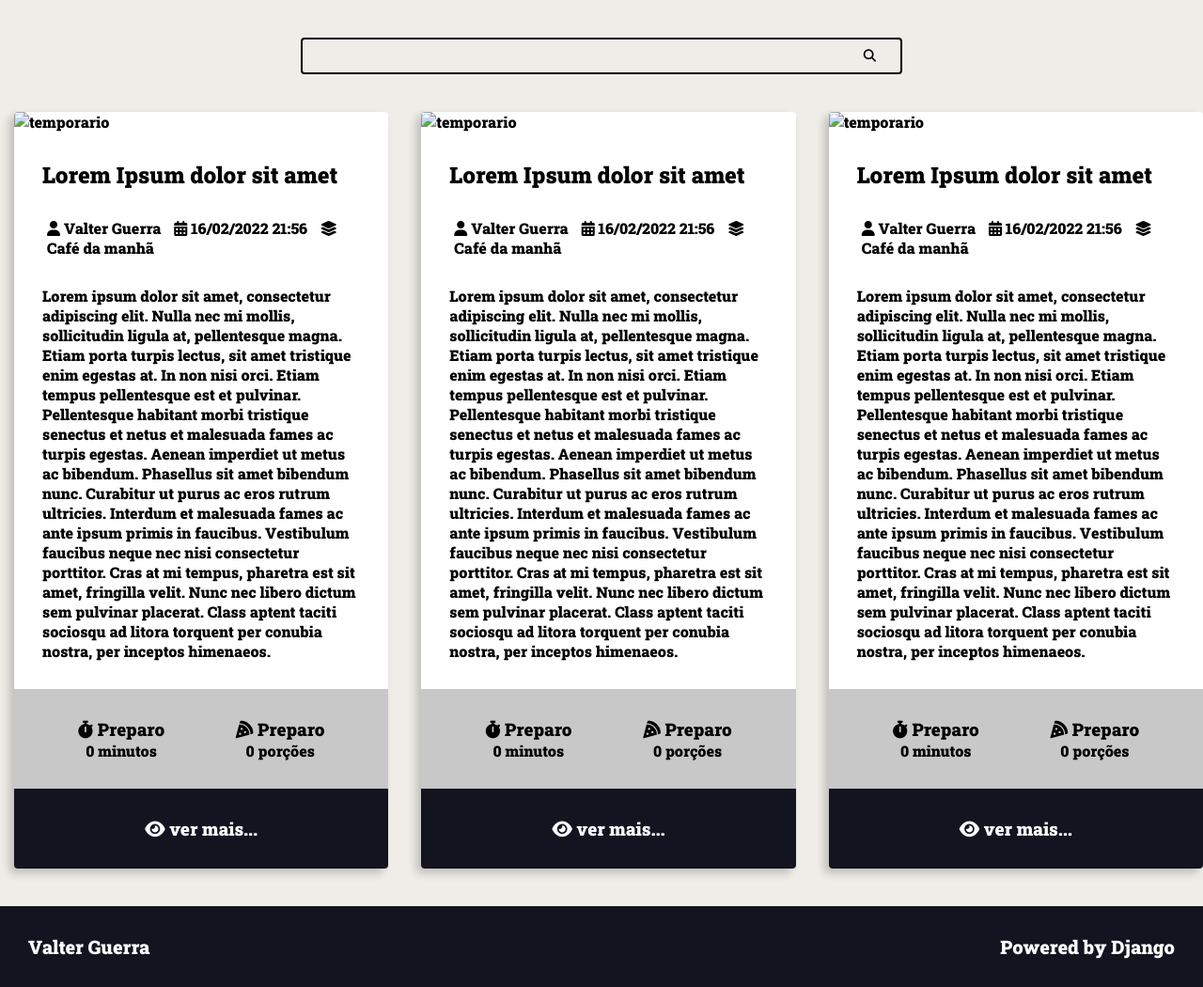
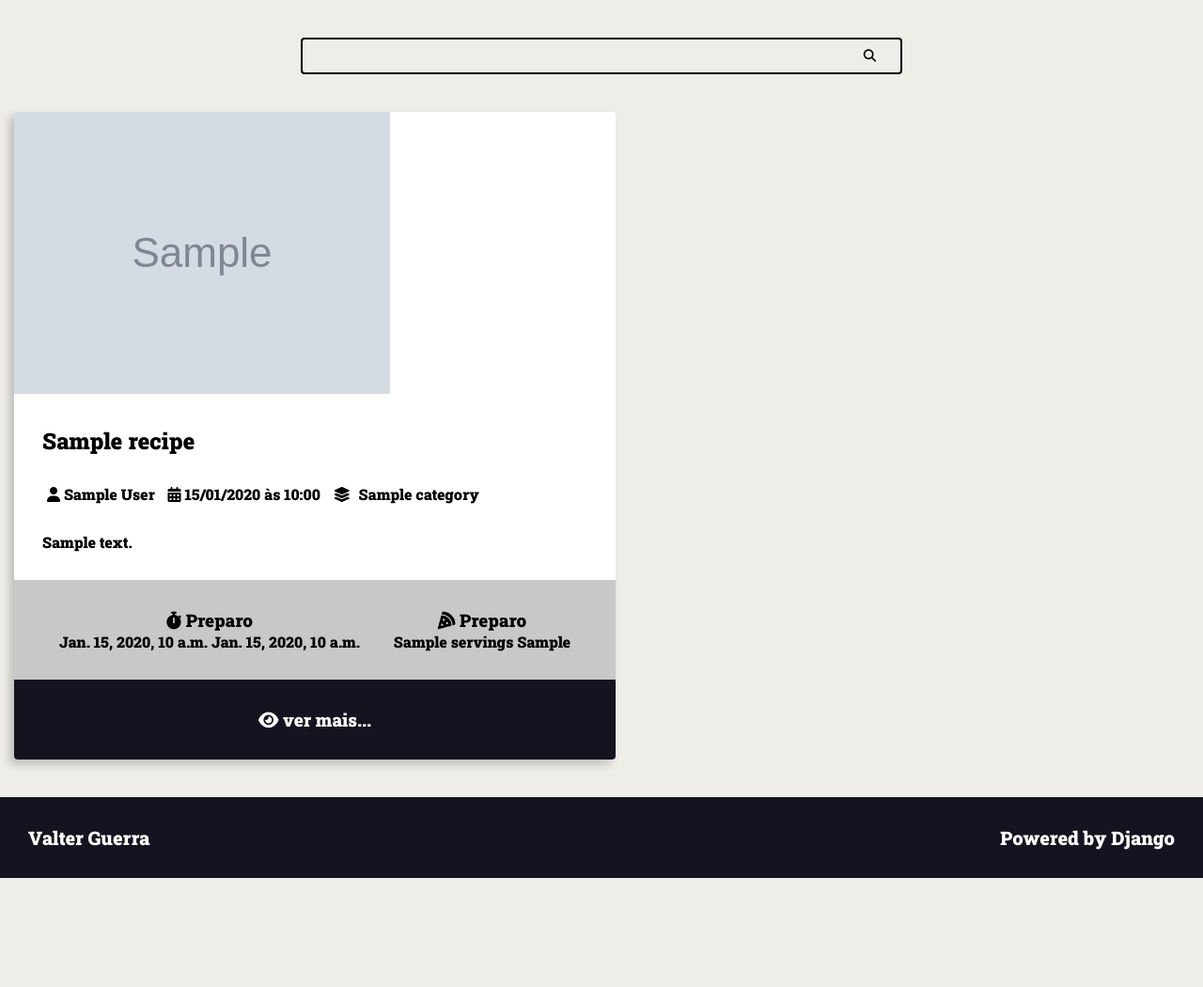
Before and after one commit to netoguerradev/DjangoRecipes, a Django app: template app/templates/global/home.html in a window 1280 px wide. Shown: the part 133-1183 px from the top of the page at 94% size. After the commit the page ends 1067 px from the top, so only its background shows below. Run offline with Django 4.2, Linux system fonts and the light colour scheme; the template is opened without the code that fills it: most values are stand-ins (such as "Sample title", 1, 10 or a date in 2020); grey boxes marked "Sample" are stand-in pictures; parts of the project's set-up code (start-up, migrations or seed data) failed here and were passed over; some libraries are stand-ins or nearby versions.

Commit message:
add models

```diff
--- a/app/static/recipes/css/styles.css
+++ b/app/static/recipes/css/styles.css
@@ -101,6 +101,8 @@ h1,h2,h3,h4{
 .recipe-list-item{
     max-width:64rem;
     margin-left: 15px;
+    height: fit-content;
+    margin: 0 auto;
 }
 
 .recipe-list-item:hover{
--- a/app/templates/global/home.html
+++ b/app/templates/global/home.html
@@ -4,8 +4,8 @@
 
 {% block content%}
 
-    {% include 'partials/recipe.html' %}
-    {% include 'partials/recipe.html' %}
-    {% include 'partials/recipe.html' %}
+    {% for recipe in recipes %}
+        {% include 'partials/recipe.html' %}
+    {% endfor %}
 
 {% endblock content%}
--- a/app/templates/partials/header.html
+++ b/app/templates/partials/header.html
@@ -1,6 +1,6 @@
 <header class="main-header-container">
     <div class="main-header container">
-        <a class="main-logo" href="/">
+        <a class="main-logo" href="{% url 'recipe-home' %}">
             <i class="fa-sharp fa-solid fa-utensils"></i>
             <span> Recipes {{name}}</span>
         </a>
--- a/app/templates/partials/recipe.html
+++ b/app/templates/partials/recipe.html
@@ -1,27 +1,29 @@
 <div class="recipe recipe-list-item">
     <div class="recipe-cover">
-        <img src="https://via.placeholder.com/1280x720/13141f" alt="temporario">
+        <img src="{{ recipe.cover.url }}" alt="temporario">
     </div>
     <div class="recipe-title-container">
-        <h2 class="recipe-title">Lorem Ipsum dolor sit amet</h2>
+        <h2 class="recipe-title">{{ recipe.title }}</h2>
     </div> <!--recipe-title-container-->
     <div class="recipe-author">
         <span class="recipe-author-item">
             <i class="fas fa-user"></i>
-            Valter Guerra
+            {{ recipe.author.first_name}} {{ recipe.author.first_lastname}}
         </span>
         <span class="recipe-author-item">
             <i class="fas fa-calendar-alt"></i>
-            16/02/2022 21:56
+            {{ recipe.created_at|date:"d/m/Y"}} às {{recipe.created_at|date:"H:i"}}
         </span>
         <span class="recipe-author-item">
             <i class="fas fa-layer-group"></i>
-            <span>Café da manhã</span>
+            <span>{{ recipe.category.name }}</span>
         </span>
     </div> <!--recipe-author-->
 
     <div class="recipe-content">
-        <p>Lorem ipsum dolor sit amet, consectetur adipiscing elit. Nulla nec mi mollis, sollicitudin ligula at, pellentesque magna. Etiam porta turpis lectus, sit amet tristique enim egestas at. In non nisi orci. Etiam tempus pellentesque est et pulvinar. Pellentesque habitant morbi tristique senectus et netus et malesuada fames ac turpis egestas. Aenean imperdiet ut metus ac bibendum. Phasellus sit amet bibendum nunc. Curabitur ut purus ac eros rutrum ultricies. Interdum et malesuada fames ac ante ipsum primis in faucibus. Vestibulum faucibus neque nec nisi consectetur porttitor. Cras at mi tempus, pharetra est sit amet, fringilla velit. Nunc nec libero dictum sem pulvinar placerat. Class aptent taciti sociosqu ad litora torquent per conubia nostra, per inceptos himenaeos.</p>
+        {% if is_detail_page is not True %}
+            <p> {{ recipe.description }} </p>
+        {% endif %}
     </div> <!--recipe-content-->
 
     <div class="recipe-meta-container">
@@ -31,7 +33,7 @@
                 <i class="fas fa-stopwatch"></i>
                 Preparo
             </h3>
-            <div class="recipe-meta-text"> 0 minutos</div>
+            <div class="recipe-meta-text"> {{ recipe.preparation_time }} {{ recipe.preparation_time_unit }} </div>
         </div> <!--recipe-preparation-->
 
         <div class="recipe-meta recipe-servings">
@@ -39,17 +41,22 @@
                 <i class="fas fa-pizza-slice"></i>
                 Preparo
             </h3>
-            <div class="recipe-meta-text"> 0 porções</div>
+            <div class="recipe-meta-text"> {{ recipe.servings }} {{ recipe.servings_unit }} </div>
         </div> <!--recipe-preparation-->
 
     </div> <!--recipe-meta-container-->
 
+    {% if is_detail_page is not True %}
+
     <footer class="recipe-footer">
-        <a class="recipe-read-more button button-dark button-full-width" href="/recipes">
+        <a class="recipe-read-more button button-dark button-full-width" href="{% url 'recipes-recipe' recipe.id %}">
             <i class="fas fa-eye"></i>
             <span>ver mais...</span>
         </a>
     </footer> <!--recipe-footer-->
 
+    {% endif %}
+
+
 
 </div> <!--recipe-list-item-->
--- a/app/urls.py
+++ b/app/urls.py
@@ -4,6 +4,6 @@ from . import views
 # Informa o caminho da url, subdominio e a função que irá ser executada quando for feito a requisição da rota
 
 urlpatterns = [
-    path('', views.home),
-    path('recipe/<int:id>/', views.recipe)
+    path('', views.home, name="recipe-home"),
+    path('recipe/<int:id>/', views.recipe, name="recipes-recipe")
 ]
```
Also changed, not shown: app/views.py (+9 -3 lines), utils/recipes/factory.py (added, +41 -0 lines).
